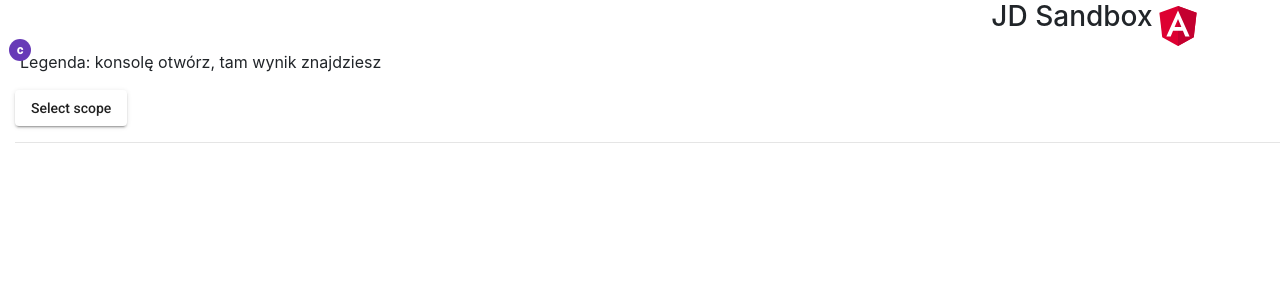
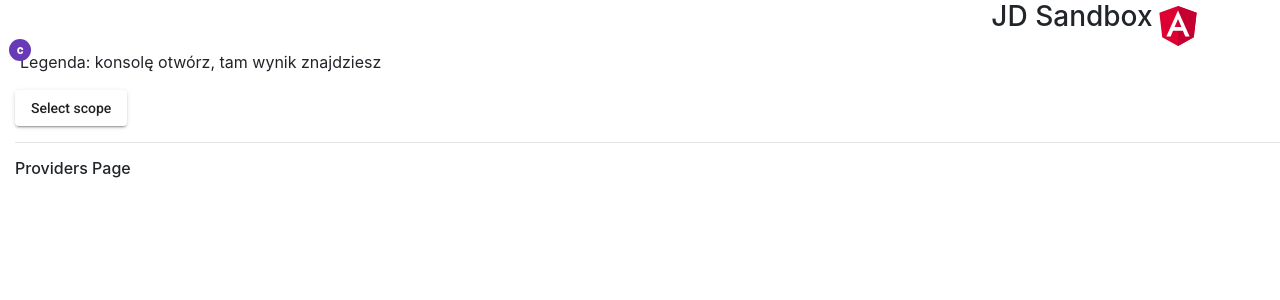
Before and after one commit to ptomczy/JD, an Angular app in the folder jd/: page /providers in a window 1280 px wide. Before the commit this address led to /. Shown: the top 300 px of the page. Built offline with nearby package versions, Linux system fonts and the light colour scheme.

Commit message:
20190916_EOD

```diff
--- a/jd/src/app/app-routing.module.ts
+++ b/jd/src/app/app-routing.module.ts
@@ -17,7 +17,8 @@ const routes: Routes = [
   {path: 'rxjs', loadChildren: () => import('src/rxjs/rxjs.module').then(m => m.RxjsModule)},
   {path: 'moment', loadChildren: () => import('src/momentJS/mom.module').then(m => m.MomModule)},
   {path: 'lodash', loadChildren: () => import('src/ldsh/ldsh.module').then(m => m.LodashModule)},
-  {path: 'pipes', loadChildren: () => import('src/angular-pipe/angular-pipe.module').then(m => m.AngularPipeModule)}
+  {path: 'pipes', loadChildren: () => import('src/angular-pipe/angular-pipe.module').then(m => m.AngularPipeModule)},
+  {path: 'providers', loadChildren: () => import('src/providers/providers.module').then(m => m.ProvidersModule)}
 ];
 
 @NgModule({
--- a/jd/src/home/components/button-menu-zwei/button-menu-zwei.ts
+++ b/jd/src/home/components/button-menu-zwei/button-menu-zwei.ts
@@ -42,7 +42,7 @@ const MILESTONES: Array<Imilestone> = [
     {name: 'Typescript poziom średni', sub: 'Lodash', presub: 'Sortowanie', adr: 'lodash'},
     {name: 'Typescript poziom średni', sub: 'Angular', presub: 'Obsługa funkcjonalności w odpowiednich zdarzeniach', adr: 'abstract'},
     {name: 'Typescript poziom średni', sub: 'Angular', presub: 'Pipe', adr: 'pipes'},
-    {name: 'Typescript poziom średni', sub: 'Angular', presub: 'Providery', adr: 'abstract'},
+    {name: 'Typescript poziom średni', sub: 'Angular', presub: 'Providery', adr: 'providers'},
     {name: 'Typescript poziom średni', sub: 'Angular', presub: 'Wstrzykiwanie zależności, zrozumienie w którym miejsciu co wstrzyknąć', adr: 'abstract'},
     {name: 'Typescript poziom średni', sub: 'Angular', presub: 'Ujęcie co się da w odpowiednim module', adr: 'abstract'},
     {name: 'Typescript poziom średni', sub: 'Angular', presub: 'Obsługa routingu', adr: 'abstract'},
--- a/jd/src/providers/pages/providers.html
+++ b/jd/src/providers/pages/providers.html
@@ -0,0 +1 @@
+<h6>Providers Page</h6>
--- a/jd/src/providers/pages/providers.ts
+++ b/jd/src/providers/pages/providers.ts
@@ -0,0 +1,17 @@
+import { Component } from "@angular/core";
+import { HttpClientModule } from '@angular/common/http';
+
+@Component({
+    selector: 'providers',
+    templateUrl: 'providers.html'
+})
+export class ProvidersPage {
+
+    constructor(private http: HttpClientModule){
+
+    }
+
+    testMethod(){
+
+    }
+}
--- /dev/null
+++ b/jd/src/providers/services/providers.service.ts
@@ -0,0 +1,16 @@
+import { Injectable } from "@angular/core";
+import { HttpClient } from '@angular/common/http';
+
+const url: string = 'http://localhost:8081';
+
+@Injectable()
+export class ProvidersService {
+    constructor(private http: HttpClient){
+    }
+
+    getInfo(){
+        this.http.get(url);
+        return null;
+    }
+
+}
```
Also changed, not shown: jd/src/providers/providers-routing.module.ts (+13 -0 lines), jd/src/providers/providers.module.ts (+17 -0 lines).
